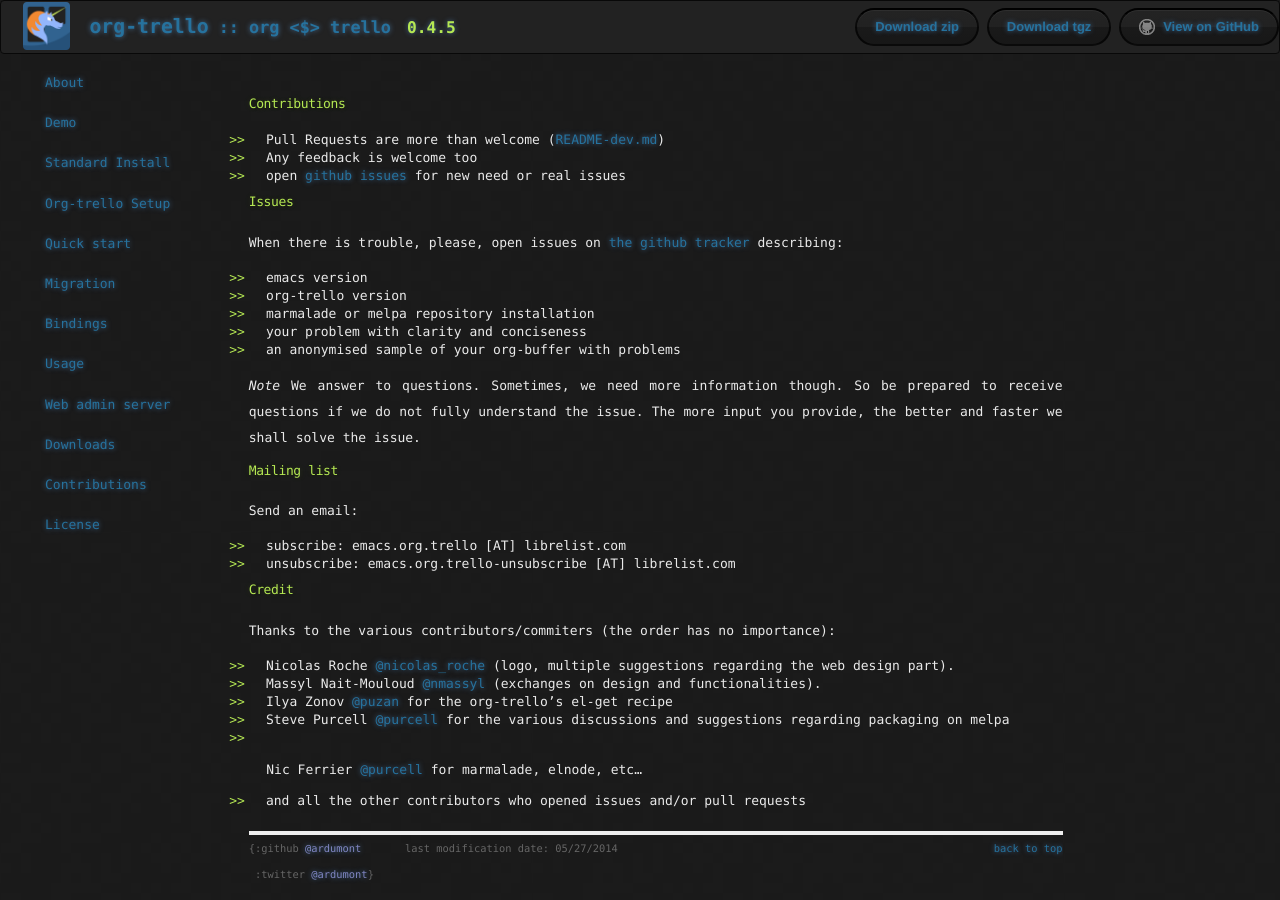
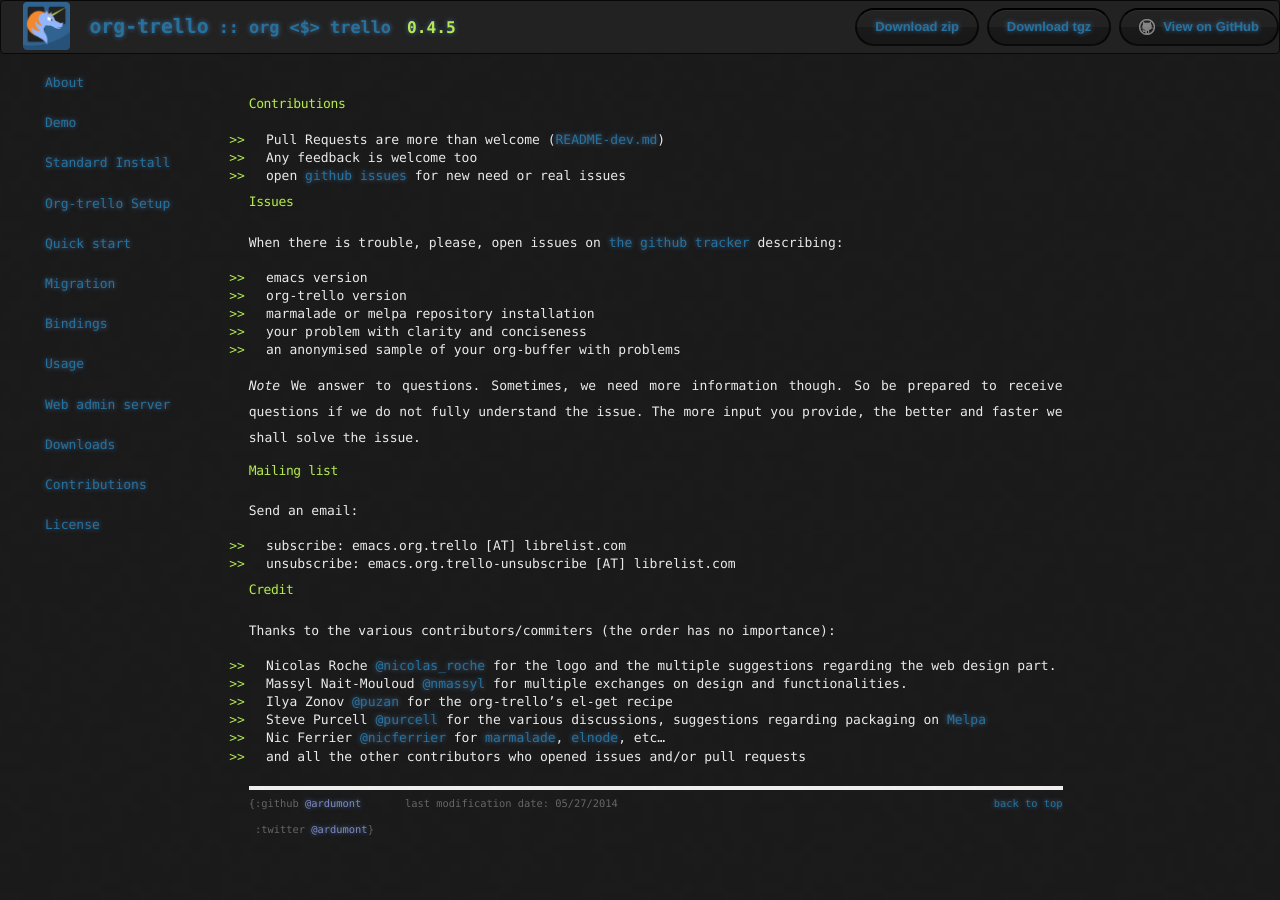
Before and after one commit to org-trello/org-trello.github.io, a Jekyll site: the page built from contributions.md, in a window 1280 px wide. Built offline with Jekyll 4.4.1, drawn with Linux system fonts in a browser that asks for light colours; nearby versions of some CDN libraries; library files that are not in the unit come from our copies; Markdown is read by kramdown in place of the engine named in the settings.

Commit message:
Update contributions

```diff
--- a/contributions.md
+++ b/contributions.md
@@ -34,10 +34,9 @@ Send an email:
 
 Thanks to the various contributors/commiters (the order has no importance):
 
-- Nicolas Roche [@nicolas_roche](https://twitter.com/nicolas_roche) (logo, multiple suggestions regarding the web design part).
-- Massyl Nait-Mouloud [@nmassyl](https://twitter.com/nmassyl) (exchanges on design and functionalities).
+- Nicolas Roche [@nicolas_roche](https://twitter.com/nicolas_roche) for the logo and the multiple suggestions regarding the web design part.
+- Massyl Nait-Mouloud [@nmassyl](https://twitter.com/nmassyl) for multiple exchanges on design and functionalities.
 - Ilya Zonov [@puzan](https://github.com/puzan) for the org-trello's el-get recipe
-- Steve Purcell [@purcell](https://github.com/purcell) for the various discussions and suggestions regarding packaging on melpa
-- Nic Ferrier [@purcell](https://github.com/nicferrier) for marmalade, elnode, etc...
-
+- Steve Purcell [@purcell](https://github.com/purcell) for the various discussions, suggestions regarding packaging on [Melpa](http://melpa.milkbox.net/)
+- Nic Ferrier [@nicferrier](https://github.com/nicferrier) for [marmalade](http://marmalade-repo.org/), [elnode](https://github.com/nicferrier/elnode), etc...
 - and all the other contributors who opened issues and/or pull requests
```
